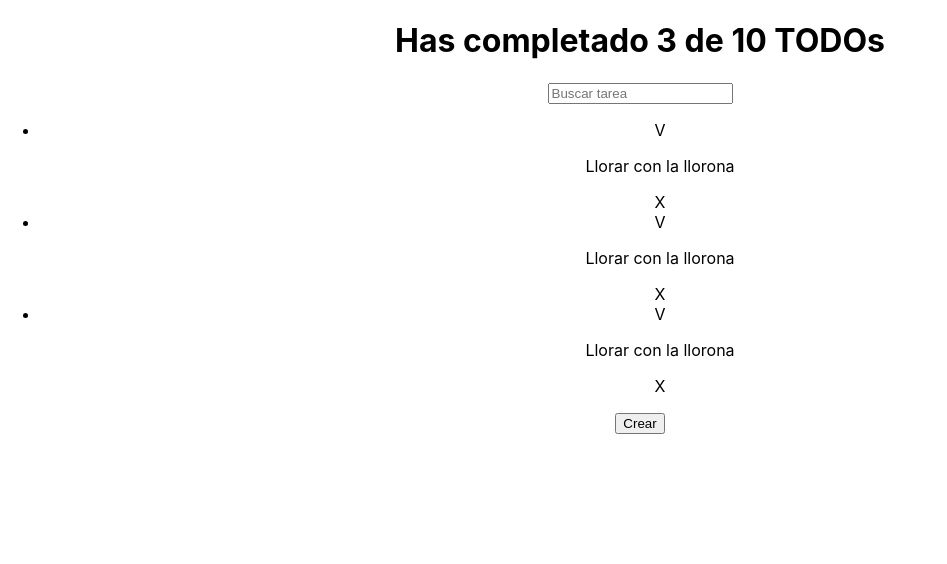
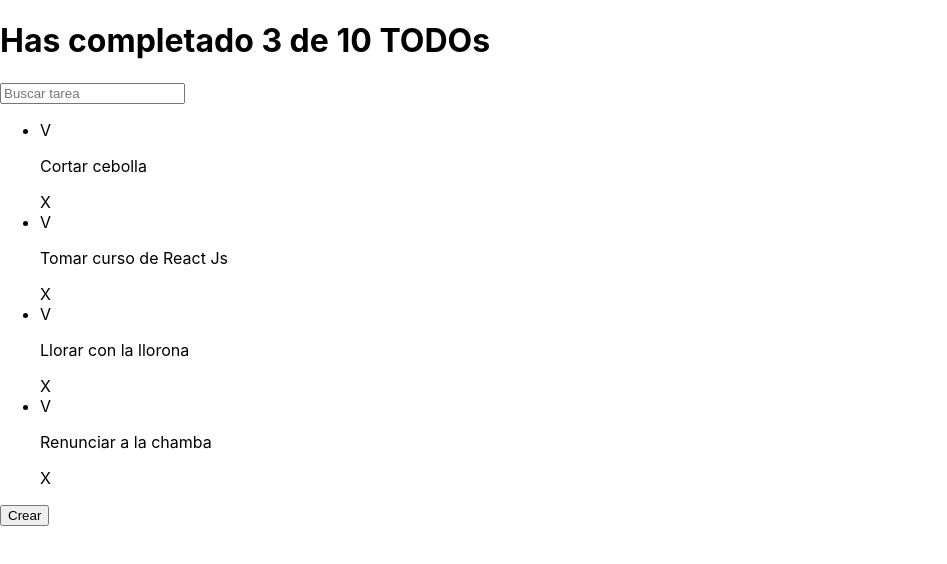
Before and after one commit to platzi/curso-react-intro, a React (Create React App) app: page / in a window 1280 px wide. Shown: the top 564 px of the page, without its empty margins (0-947 px from the left). Built offline with nearby package versions, Linux system fonts and the light colour scheme.

Commit message:
Emplea props en los componentes principales

```diff
--- a/src/App.js
+++ b/src/App.js
@@ -4,23 +4,35 @@ import { TodoSearch }  from './TodoSearch';
 import { TodoList }    from './TodoList';
 import { TodoItem }    from './TodoItem';
 import { TodoCreate }  from './TodoCreate';
+import React from 'react';
+
+const defaultTodos = [
+  { id: 1, text: 'Cortar cebolla', completed: false },
+  { id: 2, text: 'Tomar curso de React Js', completed: true },
+  { id: 3, text: 'Llorar con la llorona', completed: false },
+  { id: 4, text: 'Renunciar a la chamba', completed: true }
+];
 
 function App() {
   return (
-    <div className="App">
+    <React.Fragment>
 
-      <TodoCounter />
+      <TodoCounter completed={3} total={10} />
       <TodoSearch />
 
       <TodoList>
-        <TodoItem />
-        <TodoItem />
-        <TodoItem />
+        {defaultTodos.map(todo => (
+          <TodoItem
+            key={todo.id}
+            text={todo.text}
+            completed={todo.completed}
+          />
+        ))}
       </TodoList>
 
       <TodoCreate />
 
-    </div>
+    </React.Fragment>
   );
 }
 
--- a/src/TodoCounter.js
+++ b/src/TodoCounter.js
@@ -1,7 +1,7 @@
-function TodoCounter() {
+function TodoCounter({ completed, total }) {
   return (
     <h1>
-      Has completado 3 de 10 TODOs
+      Has completado {completed} de {total} TODOs
     </h1>
   );
 }
--- a/src/TodoItem.js
+++ b/src/TodoItem.js
@@ -1,8 +1,8 @@
-function TodoItem() {
+function TodoItem(props) {
   return (
     <li>
       <span>V</span>
-      <p>Llorar con la llorona</p>
+      <p>{props.text}</p>
       <span>X</span>
     </li>
   );
```
